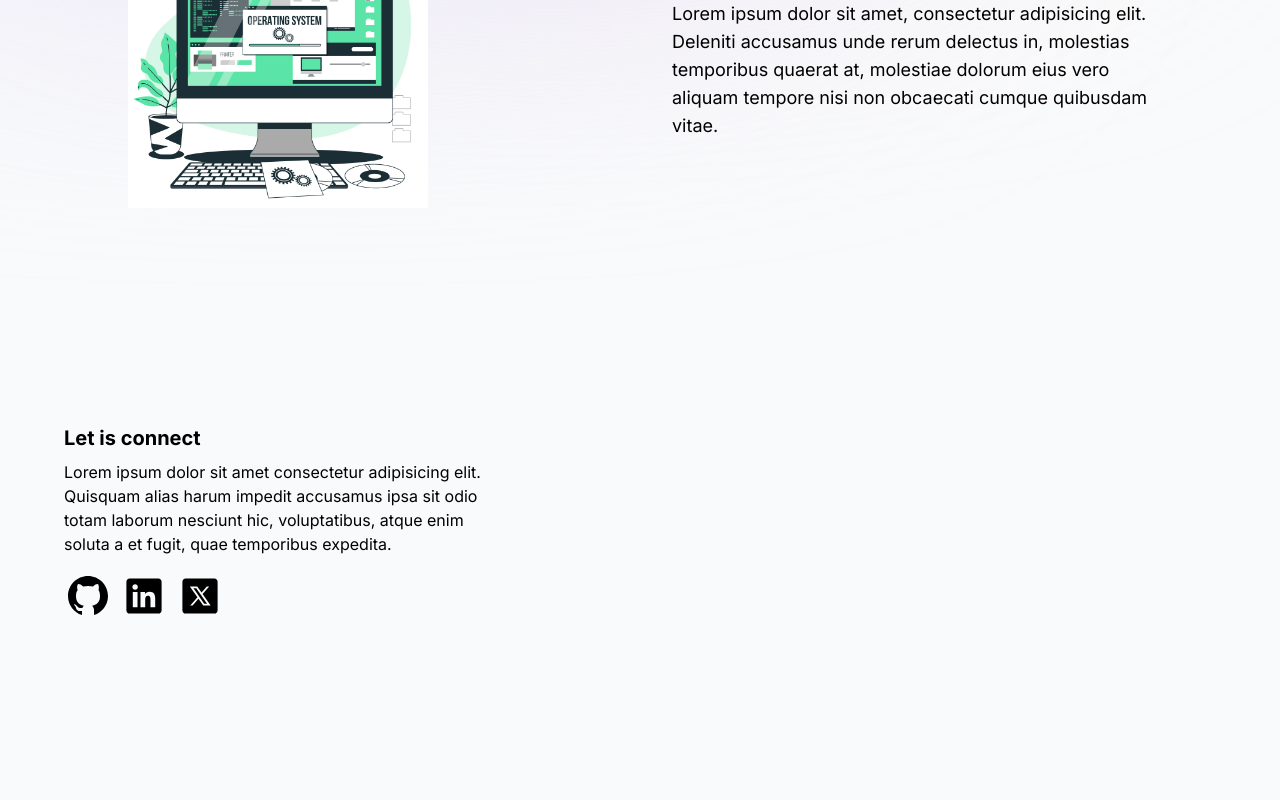
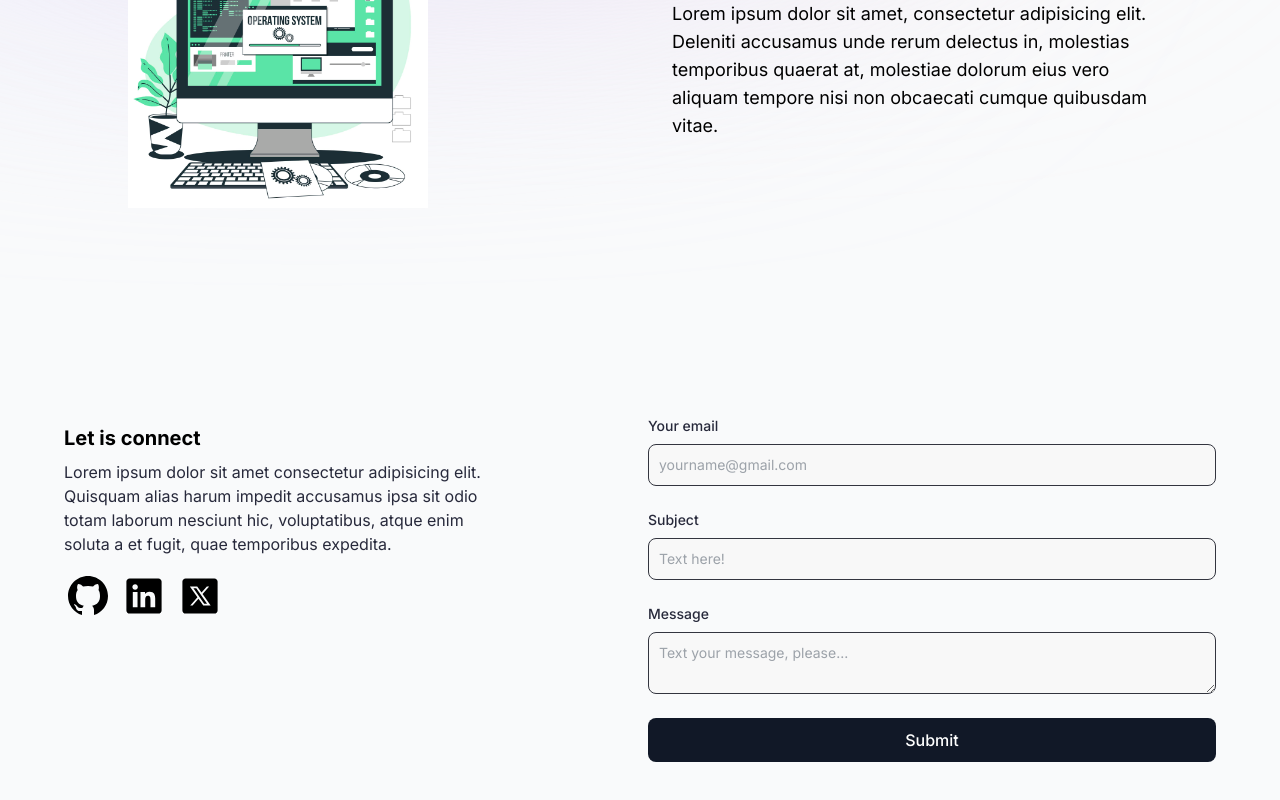
Before and after one commit to TGerzenstein/portfolioart, a Next.js app: page / in a window 1280 px wide. Shown: the part 700-1500 px from the top of the page. Built offline with nearby package versions, Linux system fonts and the light colour scheme.

Commit message:
added contact form for email section

```diff
--- a/src/app/components/EmailSection.tsx
+++ b/src/app/components/EmailSection.tsx
@@ -10,26 +10,26 @@ function EmailSection() {
     <section className='grid md:grid-cols-2 my-12 md:my-12 py-24 gap-4'>
         <div>
           <h5 className='text-xl font-bold text-black my-2'>Let is connect</h5>
-          <p className='text-black mb-4 max-w-md'>
+          <p className='text-[#27293B] mb-4 max-w-md'>
           {" "}
           Lorem ipsum dolor sit amet consectetur adipisicing elit. Quisquam alias harum impedit accusamus ipsa sit odio totam laborum nesciunt hic, voluptatibus, atque enim soluta a et fugit, quae temporibus expedita.
 
           </p>
           <div className="socials flex flex-row gap-2">
-            <Link href="https://github.com/" >
+            <Link href="https://github.com/" className='focus:scale-110 hover:scale-110' >
               <Image
                 src={GithubIcon}
                 alt="Github icon"
               />
 
             </Link>
-            <Link href="https://www.linkedin.com" >
+            <Link href="https://www.linkedin.com" className='focus:scale-110 hover:scale-110' >
               <Image
                 src={LinkedinIcon}
                 alt="Linkedin icon"
               />
             </Link>
-            <Link href="https://x.com/" >
+            <Link href="https://x.com/" className='focus:scale-110 hover:scale-110' >
               <Image
                 src={TwitterX}
                 alt="Twitterx icon"
@@ -37,6 +37,46 @@ function EmailSection() {
             </Link>
           </div>
         </div>
+        <div>
+          <form action="" className='flex flex-col'>
+             <div className='mb-6'>
+                <label htmlFor='email' className='text-[#27293B] block mb-2 text-sm font-medium'>Your email</label>
+                <input type="email"
+                        id='email'
+                        required
+                        placeholder='yourname@gmail.com'
+                        className='bg-[#f8f8f8] border border-[#33353F] placeholder-[#9CA2A9] text-gray-100 text-sm block rounded-lg w-full p-2.5'
+                />
+             </div>
+             <div className='mb-6'>
+                <label htmlFor='subject' className='text-[#27293B] block mb-2 text-sm font-medium'>Subject</label>
+                <input type="text"
+                        id='subject'
+                        required
+                        placeholder='Text here!'
+                        className='bg-[#f8f8f8] border border-[#33353F] placeholder-[#9CA2A9] text-gray-100 text-sm block rounded-lg w-full p-2.5'
+
+                />
+             </div>
+             <div className="mb-6">
+               <label htmlFor="message"
+                      className='text-[#27293B] block text-sm mb-2 font-medium'>Message</label>
+               <textarea name="message"
+                         id="message"
+                         className='bg-[#f8f8f8] border border-[#33353F] placeholder-[#9CA2A9] text-gray-100 text-sm block rounded-lg w-full p-2.5'
+
+                         placeholder='Text your message, please...'
+                         />
+
+             </div>
+             <button
+                  type='submit'
+                  className=' bg-gray-900 text-white font-medium py-2.5 px-5 rounded-lg w-full'
+             >
+              Submit
+             </button>
+          </form>
+        </div>
     </section>
   )
 }
```
